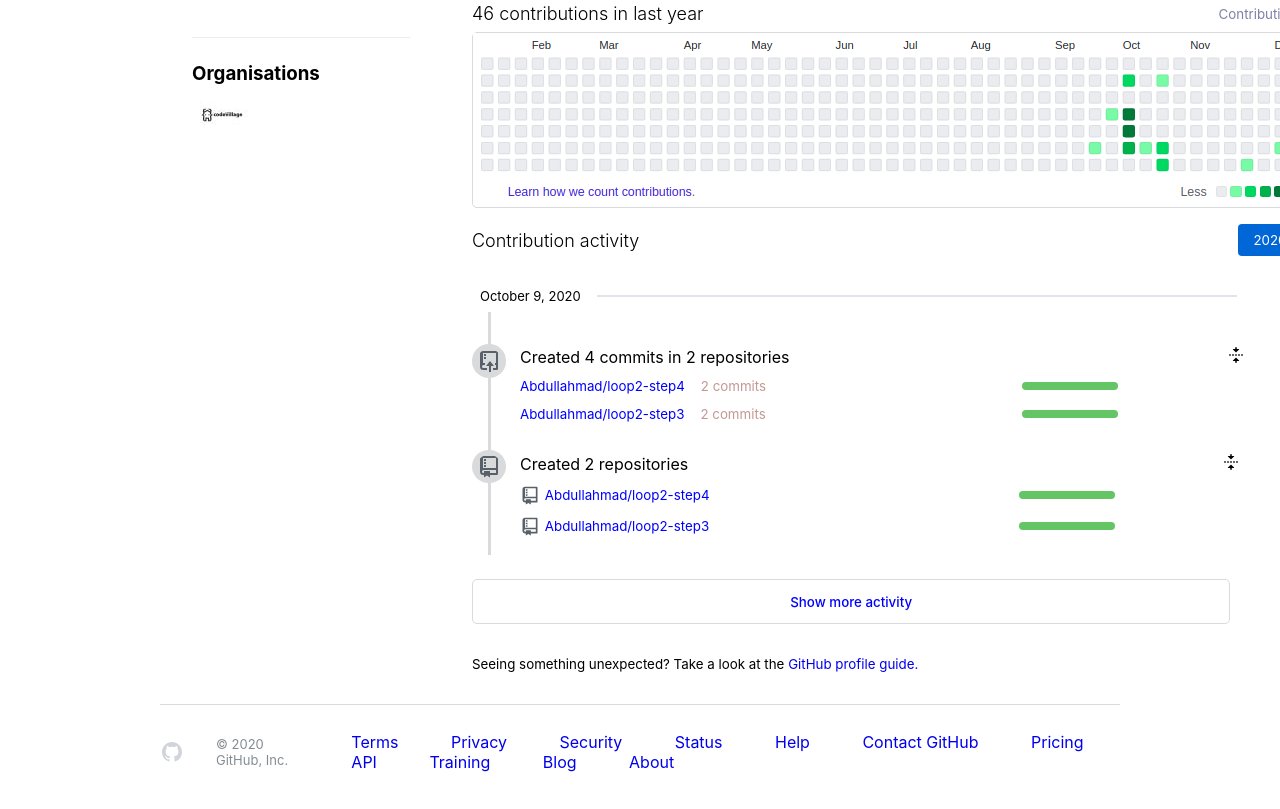
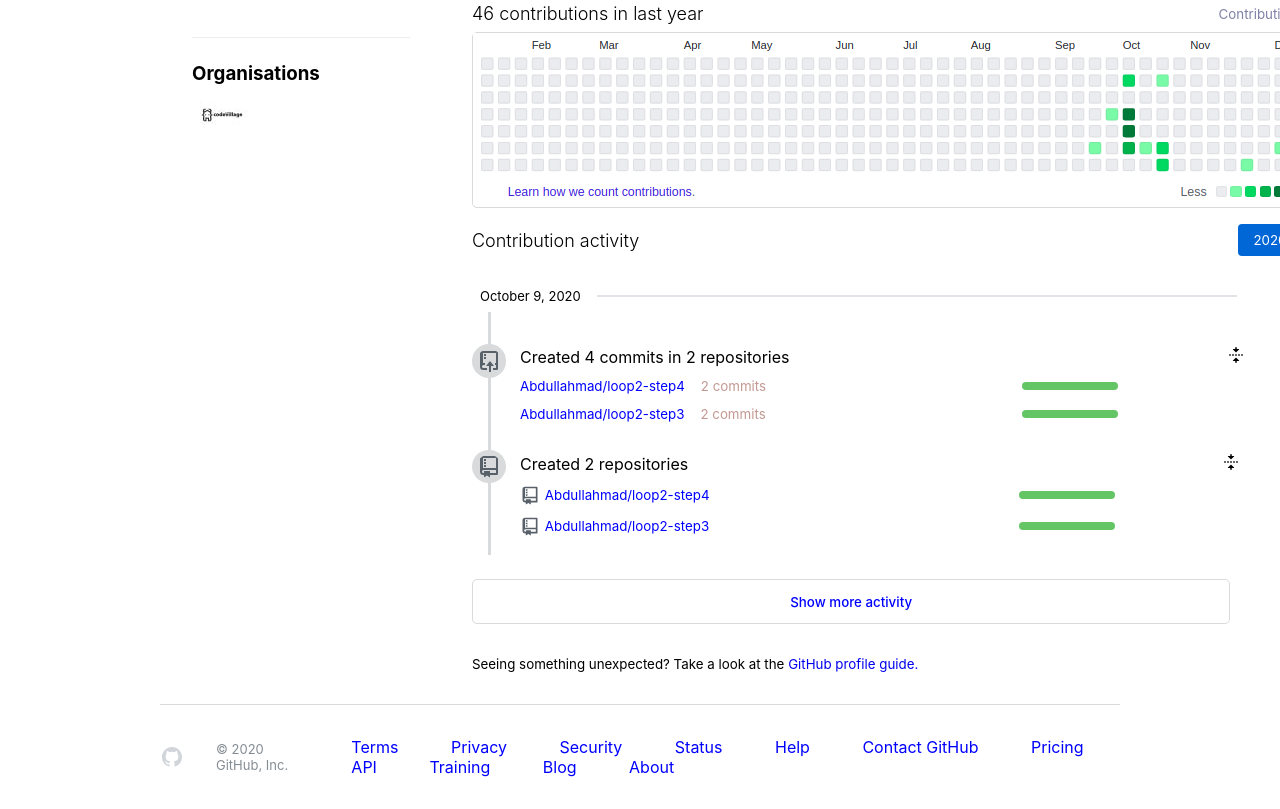
Before and after one commit to Abdullahmad/github-clone, a plain HTML site: page index.html in a window 1280 px wide. Shown: the part 546-1355 px from the top of the page. Drawn offline with Linux system fonts and the light colour scheme.

Commit message:
continuation

```diff
--- a/css/style.css
+++ b/css/style.css
@@ -90,5 +90,5 @@ nav div p:hover {
 .apo a {
     margin-left: 3rem;
     text-decoration: none;
-    color: blue m, .;
+    color: blue;
 }
--- a/index.html
+++ b/index.html
@@ -159,7 +159,7 @@
             <p style="font-size: smaller; margin-top: 2rem;">Seeing something unexpected? Take a look at the <a href="#" style="text-decoration: none;"> GitHub profile guide.</a></p>
         </div>
     </div>
-    <div style="height: 4rem; border-top: 1px solid #D8DADB; margin: 2rem 10rem; padding-top: 2rem; display: flex; align-items: center;">
+    <div style="border-top: 1px solid #D8DADB; margin: 2rem 10rem; padding-top: 2rem; display: flex; align-items: center;">
         <img src="/media/log.svg" alt="">
         <p style="font-size: small; margin-left: 2rem; color: #848D94;">© 2020 GitHub, Inc.
         </p>
```
